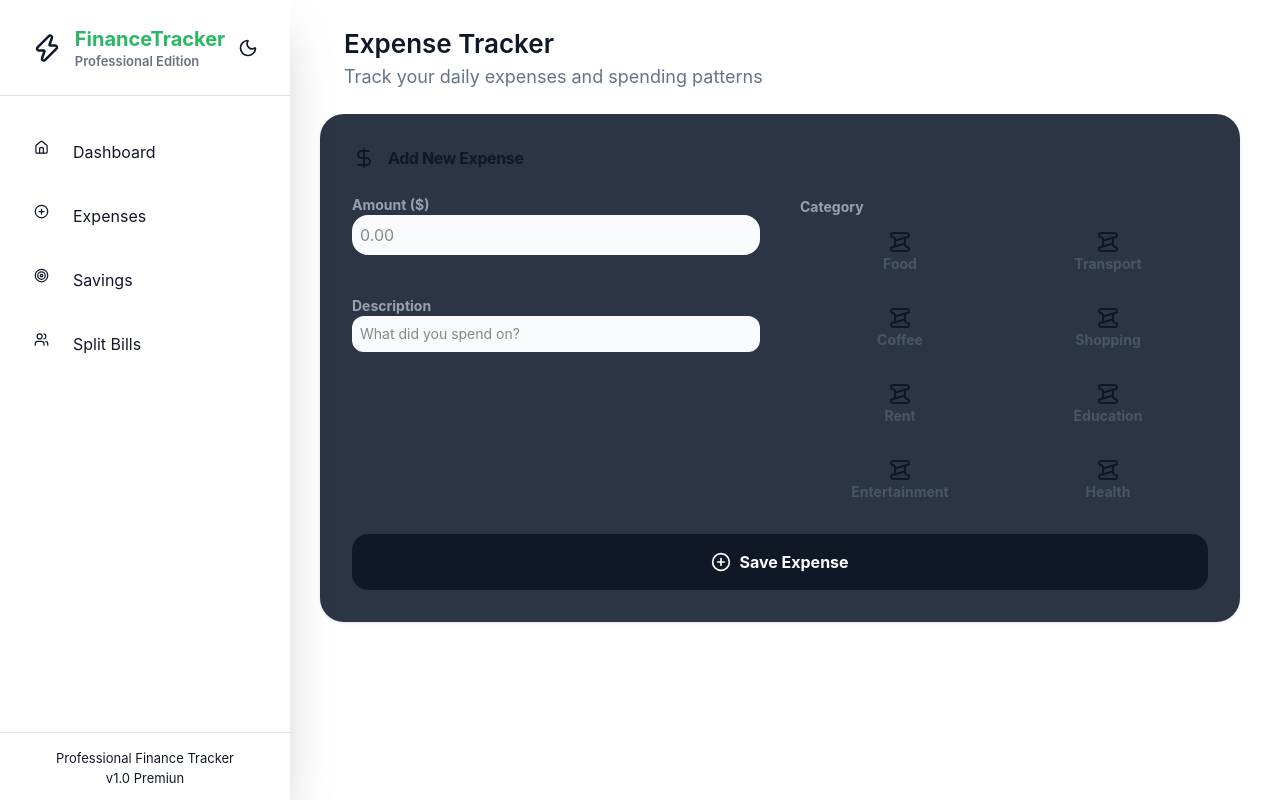
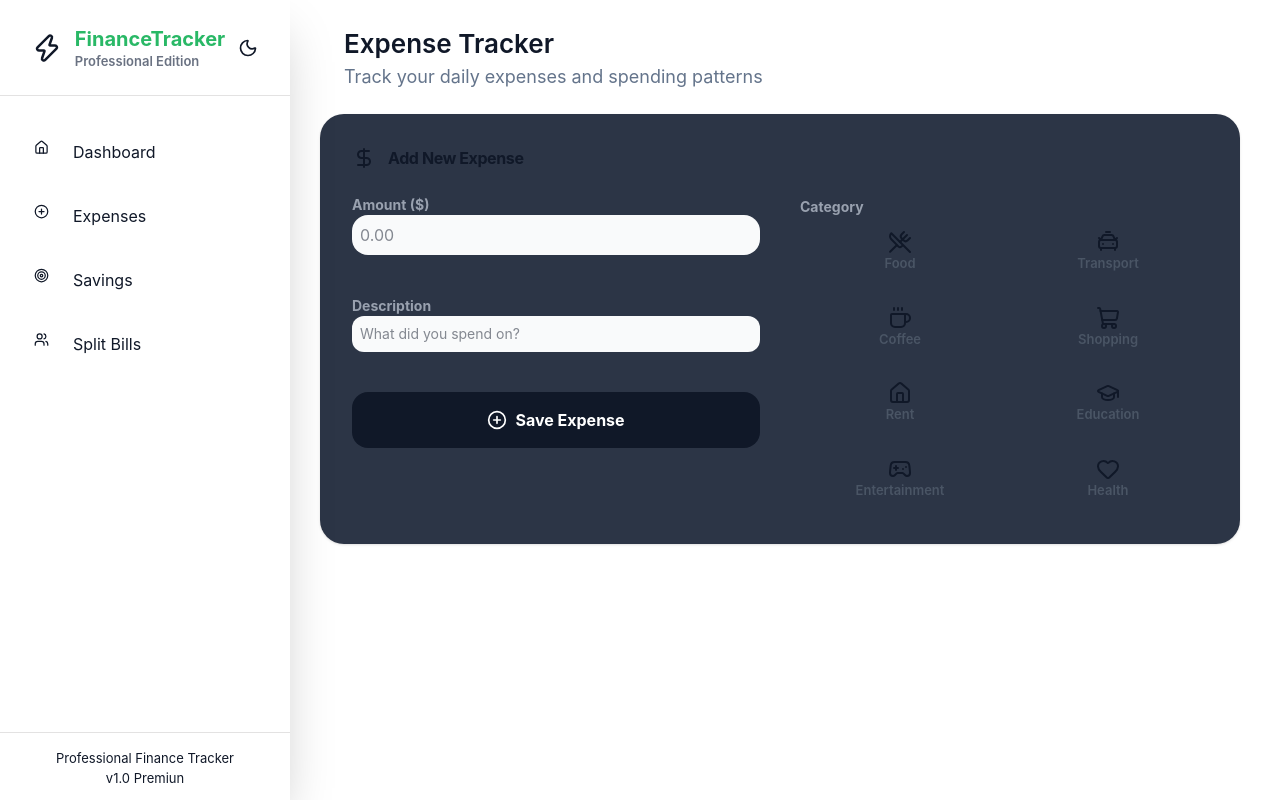
Before and after one commit to mekihallil/finance-tracker, a React (Vite) app in the folder frontend/: page /expense in a window 1280 px wide. Built offline with nearby package versions, Linux system fonts and the light colour scheme; no server answers.

Commit message:
refactor(expense): update component structure and enhance UI styling

```diff
--- a/frontend/src/components/AddExpense.tsx
+++ b/frontend/src/components/AddExpense.tsx
@@ -1,5 +1,18 @@
 import { zodResolver } from "@hookform/resolvers/zod";
-import { DollarSign, Loader2, PlusCircle, SpoolIcon } from "lucide-react";
+import {
+  CarTaxiFront,
+  Coffee,
+  DollarSign,
+  ForkKnifeCrossedIcon,
+  Gamepad2,
+  GraduationCap,
+  Heart,
+  House,
+  Loader2,
+  PlusCircle,
+  ShoppingCart,
+  SpoolIcon,
+} from "lucide-react";
 import { type FC, type ReactElement } from "react";
 import { useForm } from "react-hook-form";
 import { toast } from "sonner";
@@ -16,14 +29,14 @@ type category = {
   categoryName: string;
 };
 const categoryData: category[] = [
-  { id: 1, icons: <SpoolIcon />, categoryName: "Food" },
-  { id: 2, icons: <SpoolIcon />, categoryName: "Transport" },
-  { id: 3, icons: <SpoolIcon />, categoryName: "Coffee" },
-  { id: 4, icons: <SpoolIcon />, categoryName: "Shopping" },
-  { id: 5, icons: <SpoolIcon />, categoryName: "Rent" },
-  { id: 6, icons: <SpoolIcon />, categoryName: "Education" },
-  { id: 7, icons: <SpoolIcon />, categoryName: "Entertainment" },
-  { id: 8, icons: <SpoolIcon />, categoryName: "Health" },
+  { id: 1, icons: <ForkKnifeCrossedIcon />, categoryName: "Food" },
+  { id: 2, icons: <CarTaxiFront />, categoryName: "Transport" },
+  { id: 3, icons: <Coffee />, categoryName: "Coffee" },
+  { id: 4, icons: <ShoppingCart />, categoryName: "Shopping" },
+  { id: 5, icons: <House />, categoryName: "Rent" },
+  { id: 6, icons: <GraduationCap />, categoryName: "Education" },
+  { id: 7, icons: <Gamepad2 />, categoryName: "Entertainment" },
+  { id: 8, icons: <Heart />, categoryName: "Health" },
 ];
 
 export const AddExpense: FC = (): ReactElement => {
@@ -83,7 +96,7 @@ export const AddExpense: FC = (): ReactElement => {
                   {...register("amount", { valueAsNumber: true })}
                   type="number"
                   placeholder="0.00"
-                  className={` p-2 rounded-2xl bg-gray-50 dark:bg-[#283243]  transition-all focus:ring-2 ${
+                  className={` p-2 rounded-2xl  bg-gray-50 outline-none dark:bg-[#283243]  transition-all focus:ring-2 ${
                     errors.amount
                       ? "border-red-300 focus:ring-red-50"
                       : "border-gray-100 focus:ring-blue-50"
@@ -121,6 +134,21 @@ export const AddExpense: FC = (): ReactElement => {
                   </span>
                 )}
               </div>
+              {/* Submit Button */}
+              <button
+                type="submit"
+                disabled={createExpenseMutation.isPending}
+                className="w-full flex items-center justify-center gap-2 bg-gray-900 text-white p-4 rounded-2xl font-bold hover:bg-black transition-all disabled:bg-gray-300"
+              >
+                {createExpenseMutation.isPending ? (
+                  <Loader2 className="animate-spin" size={20} />
+                ) : (
+                  <>
+                    <PlusCircle size={20} />
+                    <span>Save Expense</span>
+                  </>
+                )}
+              </button>
             </div>
             {/* Category Select */}
             <div className="flex w-1/2">
@@ -147,7 +175,7 @@ export const AddExpense: FC = (): ReactElement => {
                         />
                         <div className="flex flex-col justify-center text-center">
                           <i className="mx-auto">{c.icons}</i>
-                          <span className="text-sm font-bold text-gray-600 dark:text-white">
+                          <span className="font-semibold text-[13px] text-gray-600 dark:text-white">
                             {c.categoryName}
                           </span>
                         </div>
@@ -155,32 +183,16 @@ export const AddExpense: FC = (): ReactElement => {
                     );
                   })}
                 </div>
-              </section>
-
               {errors.category && (
                 <span className="text-xs text-red-500 font-medium">
                   {errors.category.message}
                   {toast.error(`${errors.category.message}`)}
                 </span>
               )}
+              </section>
+
             </div>
           </section>
-
-          {/* Submit Button */}
-          <button
-            type="submit"
-            disabled={createExpenseMutation.isPending}
-            className="w-full flex items-center justify-center gap-2 bg-gray-900 text-white p-4 rounded-2xl font-bold hover:bg-black transition-all disabled:bg-gray-300"
-          >
-            {createExpenseMutation.isPending ? (
-              <Loader2 className="animate-spin" size={20} />
-            ) : (
-              <>
-                <PlusCircle size={20} />
-                <span>Save Expense</span>
-              </>
-            )}
-          </button>
         </form>
       </section>
     </section>
```
